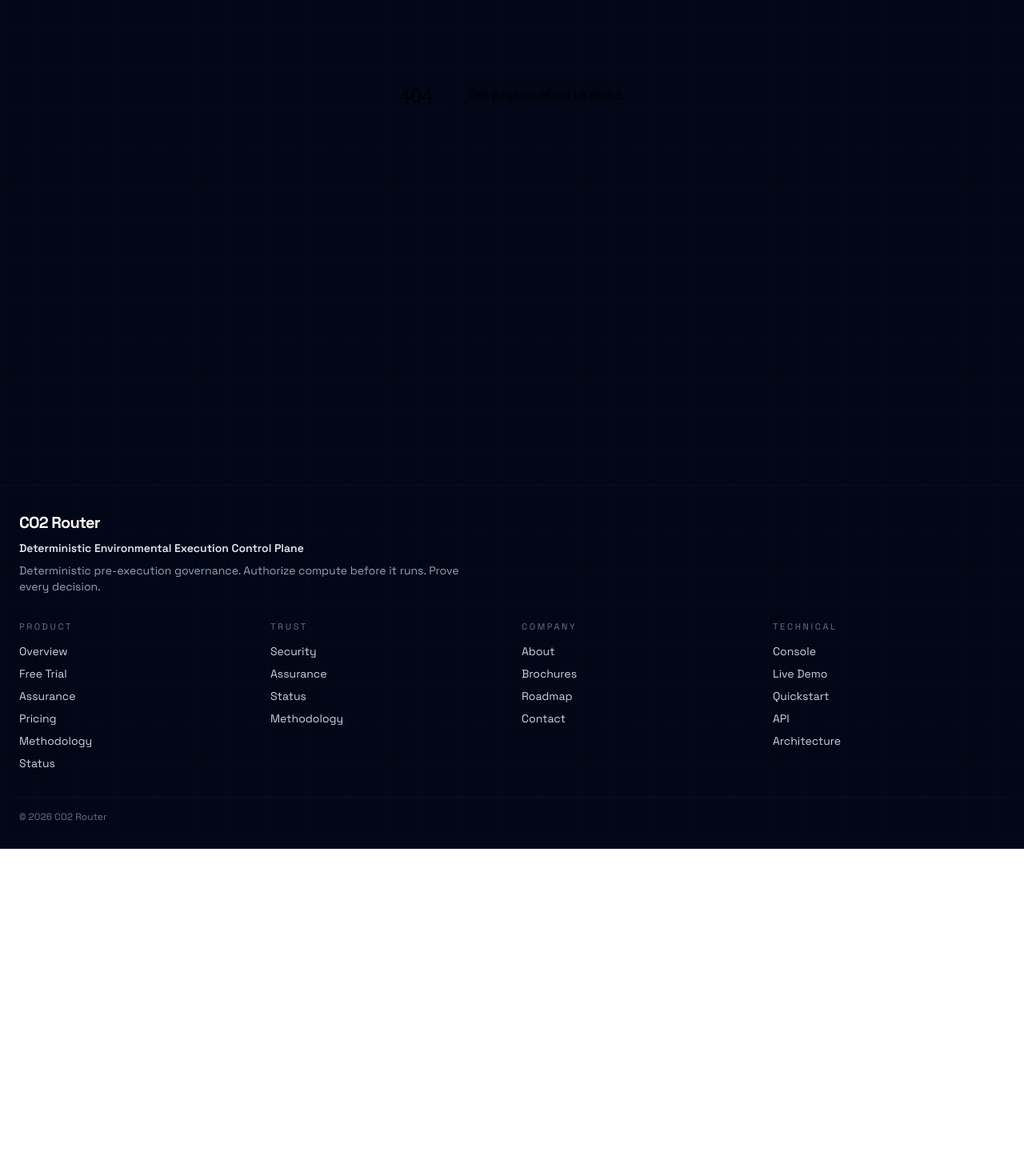
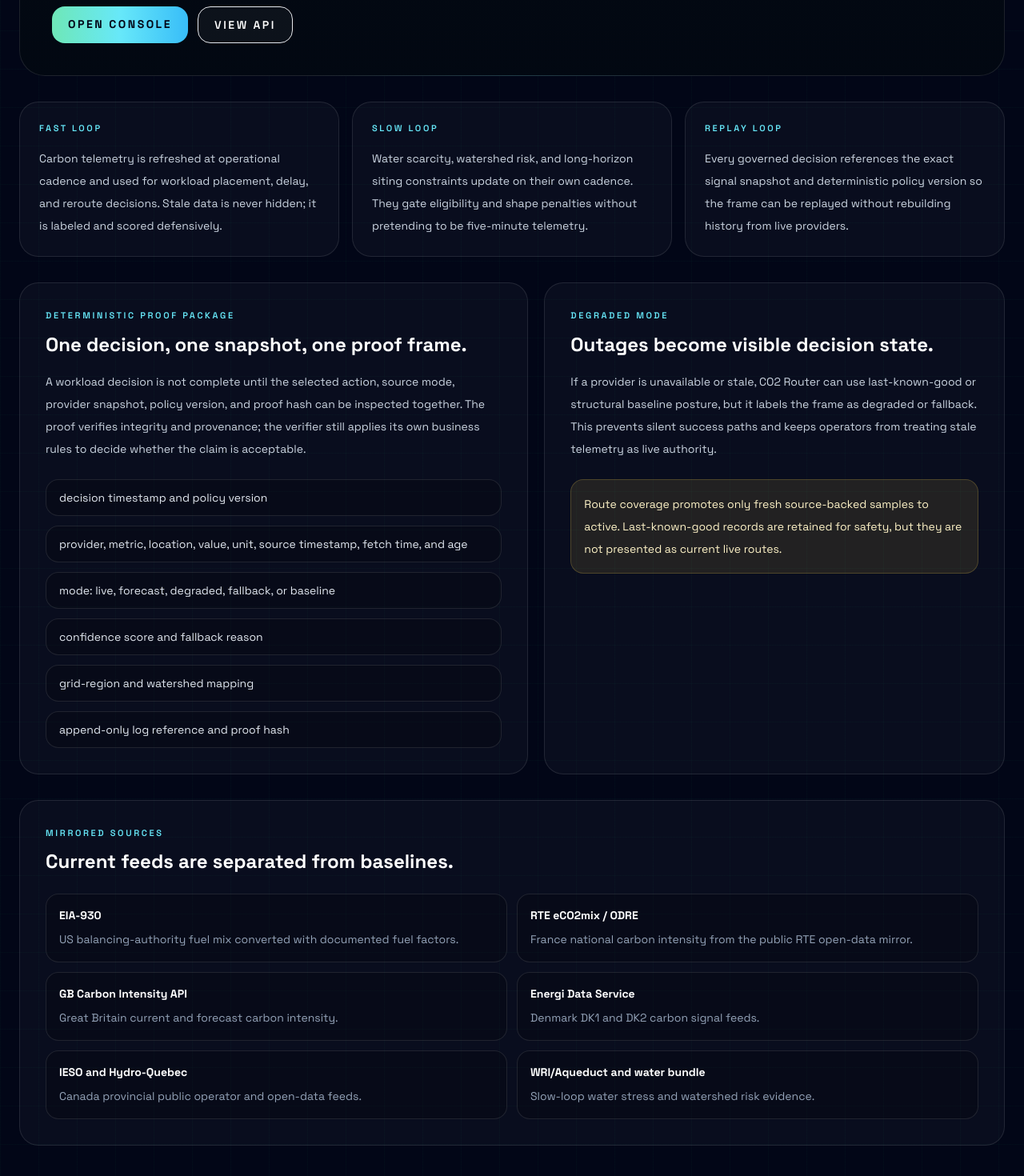
Before and after one commit to reprewindai-dev/co2router-site, a Next.js app: page /developers/mirrored-signal-stack in a window 1280 px wide. Before the commit this address had no page. Shown: the part 394-1864 px from the top of the page at 80% size. Before the commit the page ends 1455 px from the top, so only its background shows below. Built offline with nearby package versions, Linux system fonts and the light colour scheme.

Commit message:
Document mirrored signal stack package

```diff
--- /dev/null
+++ b/src/app/developers/mirrored-signal-stack/page.tsx
@@ -0,0 +1,131 @@
+import type { Metadata } from 'next'
+
+import { InformationPageShell } from '@/components/site/InformationPageShell'
+import { createPageMetadata } from '@/lib/seo'
+
+export const metadata: Metadata = createPageMetadata({
+  title: 'Mirrored Signal Stack',
+  description:
+    'How CO2 Router mirrors carbon and water telemetry, labels degraded state, and binds deterministic workload decisions to replayable proof.',
+  path: '/developers/mirrored-signal-stack',
+  keywords: [
+    'mirrored signal stack',
+    'carbon aware computing audit',
+    'water aware routing',
+    'deterministic replay',
+    'proof hash',
+  ],
+})
+
+const proofFields = [
+  'decision timestamp and policy version',
+  'provider, metric, location, value, unit, source timestamp, fetch time, and age',
+  'mode: live, forecast, degraded, fallback, or baseline',
+  'confidence score and fallback reason',
+  'grid-region and watershed mapping',
+  'append-only log reference and proof hash',
+]
+
+const loops = [
+  {
+    title: 'Fast loop',
+    body:
+      'Carbon telemetry is refreshed at operational cadence and used for workload placement, delay, and reroute decisions. Stale data is never hidden; it is labeled and scored defensively.',
+  },
+  {
+    title: 'Slow loop',
+    body:
+      'Water scarcity, watershed risk, and long-horizon siting constraints update on their own cadence. They gate eligibility and shape penalties without pretending to be five-minute telemetry.',
+  },
+  {
+    title: 'Replay loop',
+    body:
+      'Every governed decision references the exact signal snapshot and deterministic policy version so the frame can be replayed without rebuilding history from live providers.',
+  },
+]
+
+const sourceClasses = [
+  ['EIA-930', 'US balancing-authority fuel mix converted with documented fuel factors.'],
+  ['RTE eCO2mix / ODRE', 'France national carbon intensity from the public RTE open-data mirror.'],
+  ['GB Carbon Intensity API', 'Great Britain current and forecast carbon intensity.'],
+  ['Energi Data Service', 'Denmark DK1 and DK2 carbon signal feeds.'],
+  ['IESO and Hydro-Quebec', 'Canada provincial public operator and open-data feeds.'],
+  ['WRI/Aqueduct and water bundle', 'Slow-loop water stress and watershed risk evidence.'],
+]
+
+export default function MirroredSignalStackPage() {
+  return (
+    <InformationPageShell
+      eyebrow="Developers / Mirrored Signal Stack"
+      title="Signals are mirrored before they become authority."
+      summary="CO2 Router does not treat external telemetry as a disposable API call. Carbon and water signals are mirrored, versioned, freshness-scored, and bound to deterministic decision frames so every route can be replayed and audited."
+      primaryHref="/live"
+      primaryLabel="Open Console"
+      secondaryHref="/developers/api"
+      secondaryLabel="View API"
+    >
+      <section className="grid gap-4 lg:grid-cols-3">
+        {loops.map((item) => (
+          <article key={item.title} className="rounded-3xl border border-white/10 bg-white/[0.03] p-6">
+            <div className="text-[11px] font-semibold uppercase tracking-[0.24em] text-cyan-300">
+              {item.title}
+            </div>
+            <p className="mt-4 text-sm leading-7 text-slate-300">{item.body}</p>
+          </article>
+        ))}
+      </section>
+
+      <section className="grid gap-5 lg:grid-cols-[1.05fr_0.95fr]">
+        <div className="rounded-3xl border border-white/10 bg-white/[0.03] p-6 sm:p-8">
+          <div className="text-[11px] font-semibold uppercase tracking-[0.24em] text-cyan-300">
+            Deterministic Proof Package
+          </div>
+          <h2 className="mt-3 text-2xl font-black text-white">One decision, one snapshot, one proof frame.</h2>
+          <p className="mt-4 text-sm leading-7 text-slate-300">
+            A workload decision is not complete until the selected action, source mode, provider snapshot,
+            policy version, and proof hash can be inspected together. The proof verifies integrity and
+            provenance; the verifier still applies its own business rules to decide whether the claim is acceptable.
+          </p>
+          <div className="mt-6 grid gap-3">
+            {proofFields.map((field) => (
+              <div key={field} className="rounded-2xl border border-white/10 bg-black/20 px-4 py-3 text-sm text-slate-200">
+                {field}
+              </div>
+            ))}
+          </div>
+        </div>
+
+        <div className="rounded-3xl border border-white/10 bg-white/[0.03] p-6 sm:p-8">
+          <div className="text-[11px] font-semibold uppercase tracking-[0.24em] text-cyan-300">
+            Degraded Mode
+          </div>
+          <h2 className="mt-3 text-2xl font-black text-white">Outages become visible decision state.</h2>
+          <p className="mt-4 text-sm leading-7 text-slate-300">
+            If a provider is unavailable or stale, CO2 Router can use last-known-good or structural baseline
+            posture, but it labels the frame as degraded or fallback. This prevents silent success paths and
+            keeps operators from treating stale telemetry as live authority.
+          </p>
+          <div className="mt-6 rounded-2xl border border-amber-300/20 bg-amber-300/10 p-4 text-sm leading-7 text-amber-100">
+            Route coverage promotes only fresh source-backed samples to active. Last-known-good records are
+            retained for safety, but they are not presented as current live routes.
+          </div>
+        </div>
+      </section>
+
+      <section className="rounded-3xl border border-white/10 bg-white/[0.03] p-6 sm:p-8">
+        <div className="text-[11px] font-semibold uppercase tracking-[0.24em] text-cyan-300">
+          Mirrored Sources
+        </div>
+        <h2 className="mt-3 text-2xl font-black text-white">Current feeds are separated from baselines.</h2>
+        <div className="mt-6 grid gap-3 md:grid-cols-2">
+          {sourceClasses.map(([name, detail]) => (
+            <div key={name} className="rounded-2xl border border-white/10 bg-black/20 p-4">
+              <div className="text-sm font-bold text-white">{name}</div>
+              <p className="mt-2 text-sm leading-6 text-slate-400">{detail}</p>
+            </div>
+          ))}
+        </div>
+      </section>
+    </InformationPageShell>
+  )
+}
--- a/src/app/developers/page.tsx
+++ b/src/app/developers/page.tsx
@@ -55,6 +55,19 @@
         </p>
       </section>
 
+      <section id="mirrored-signal-stack" className="surface-card p-6">
+        <div className="eyebrow">Mirrored Signal Stack</div>
+        <p className="mt-4 text-base leading-7 text-slate-300">
+          Carbon and water signals are mirrored, versioned, freshness-scored, and bound to proof frames before they become decision authority.
+        </p>
+        <a
+          href="/developers/mirrored-signal-stack"
+          className="mt-5 inline-flex rounded-2xl border border-cyan-300/30 bg-cyan-300/10 px-4 py-3 text-sm font-semibold uppercase tracking-[0.18em] text-cyan-200"
+        >
+          Open MSS architecture
+        </a>
+      </section>
+
       <section id="adapters" className="surface-card p-6">
         <div className="eyebrow">Adapters</div>
         <p className="mt-4 text-base leading-7 text-slate-300">
```
Also changed, not shown: public/marketplace/co2router-readme.md (+15 -0 lines), public/marketplace/co2router.manifest.json (+20 -0 lines).
